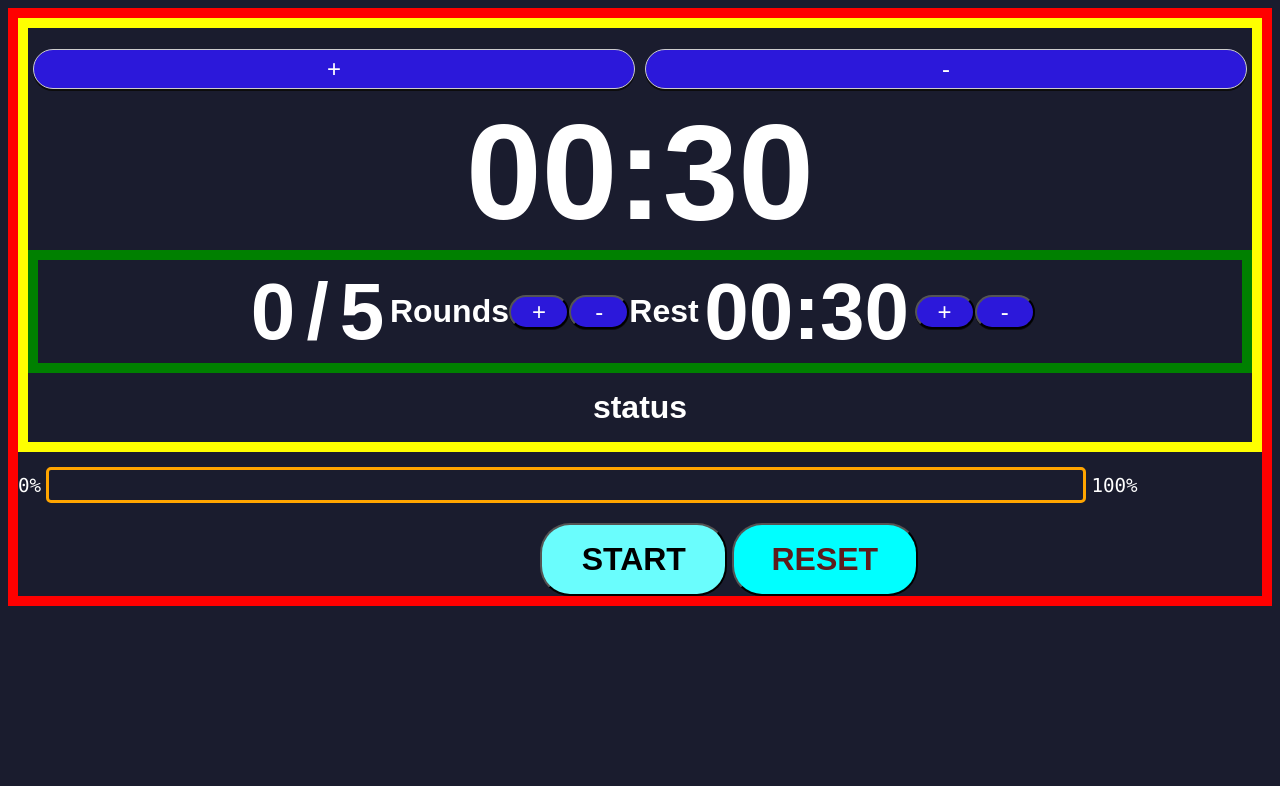
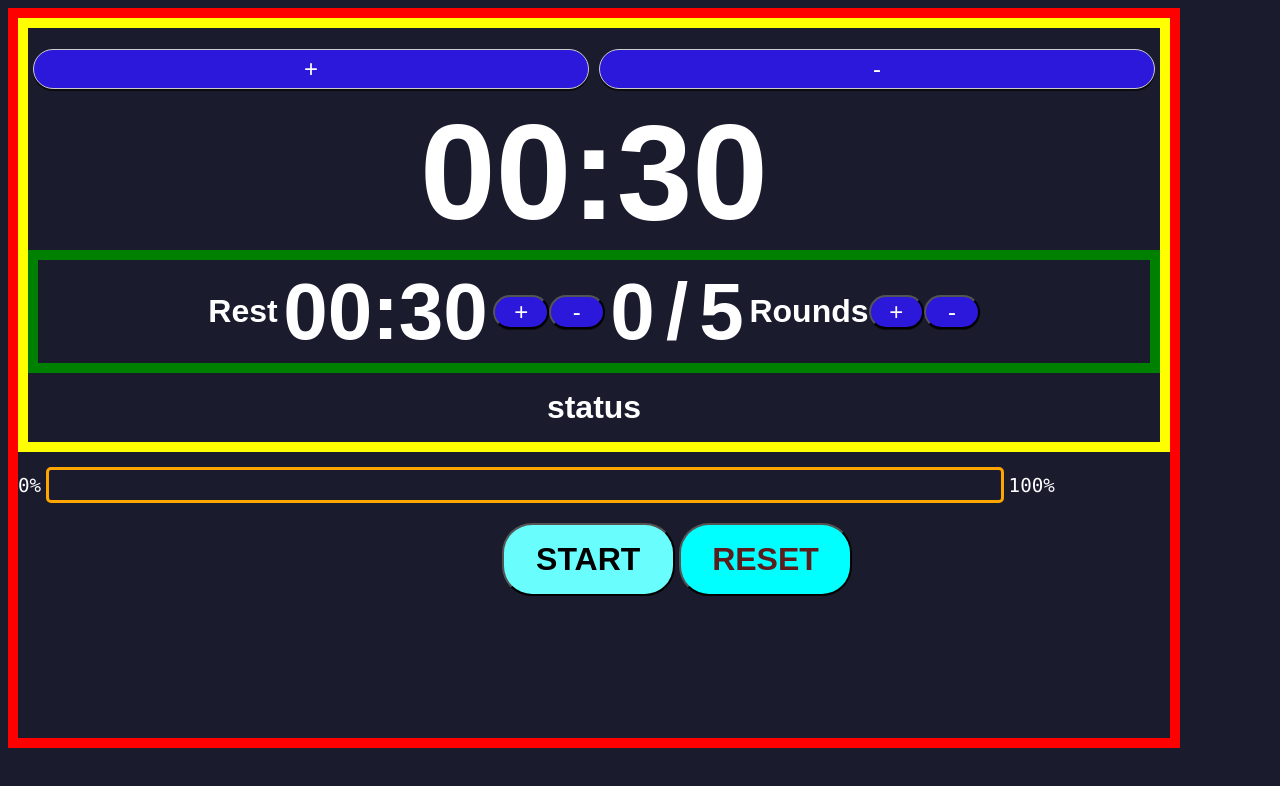
Before and after one commit to alondgr/training_app, a plain HTML site: page index.html in a window 1280 px wide. Drawn offline with Linux system fonts and the light colour scheme.

Commit message:
rest -> rounds

```diff
--- a/index.html
+++ b/index.html
@@ -18,6 +18,10 @@
         <div class="timer" id="tmr"></div>
         <div class="timer" id="tmr_rest" style="display: none"></div>
         <div class="container">
+            <div class="rest">Rest</div>
+            <div id="rest_display" class="rest_display"></div>
+            <button class="rest-buttons" id="inc_rest_btn">+</button>
+            <button class="rest-buttons" id="dec_rest_btn">-</button>
             <div class="rounds_cont" id="rounds"></div>
             <div class="slash">/</div>
             <div class="rounds_total" id="rounds_total"></div>
@@ -26,10 +30,6 @@
             <button class="round-buttons" id="dec_round_btn">-</button>
             <div class="rest_cont" id="rounds"></div>
             <div class="rest_total" id="rest"></div>
-            <div class="rest">Rest</div>
-            <div id="rest_display" class="rest_display"></div>
-            <button class="rest-buttons" id="inc_rest_btn">+</button>
-            <button class="rest-buttons" id="dec_rest_btn">-</button>
             <audio id="buzzer" src="/start.mp3"></audio>
             <audio id="startSound" src="/go_sound.mp3"></audio>
             <audio id="endSound" src="/rest_sound.mp3"></audio>
--- a/style.css
+++ b/style.css
@@ -5,8 +5,9 @@ body {
   min-height: 300px;
   width: auto;
   border: 10px solid red;
-  overflow-x: hidden;
-  overflow-y: hidden;
+  overflow: hidden;
+  width: 90vw;
+  height: 90vh;
 }
 
 .timer_cont {
```
